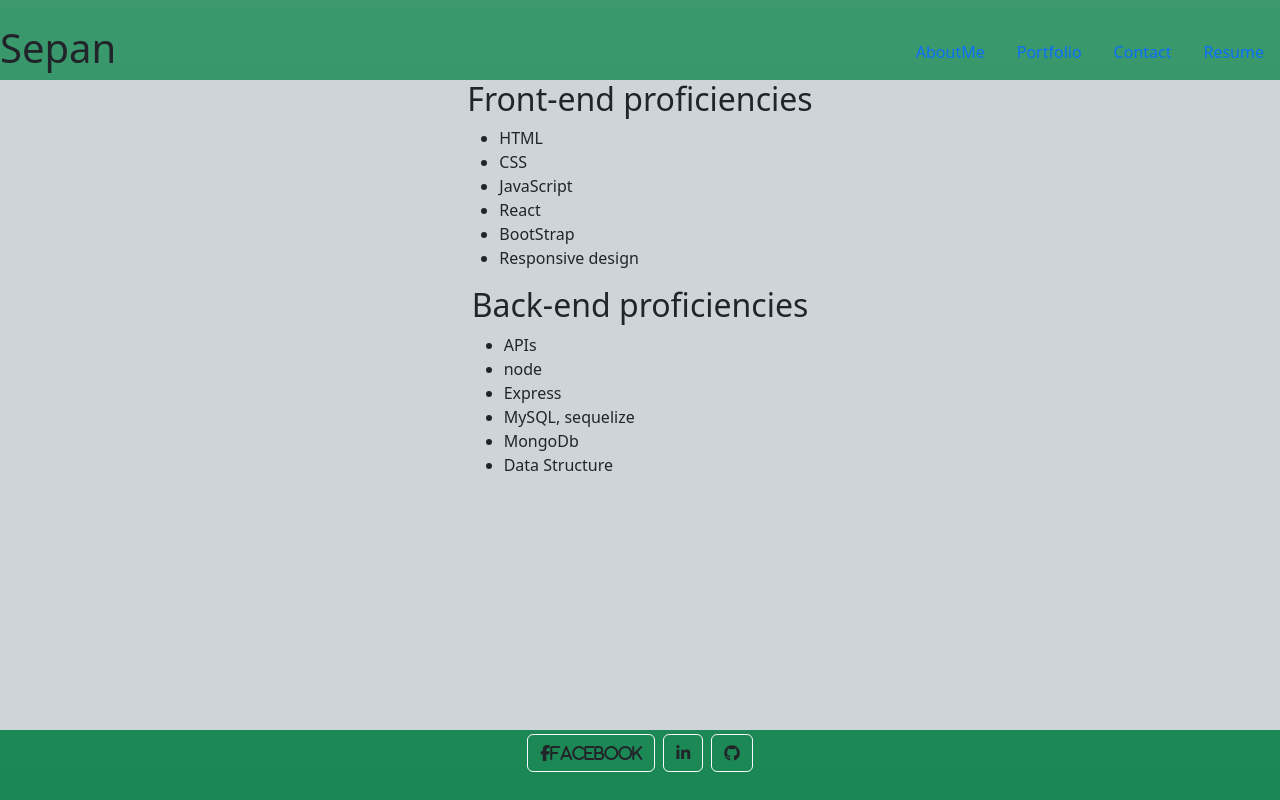
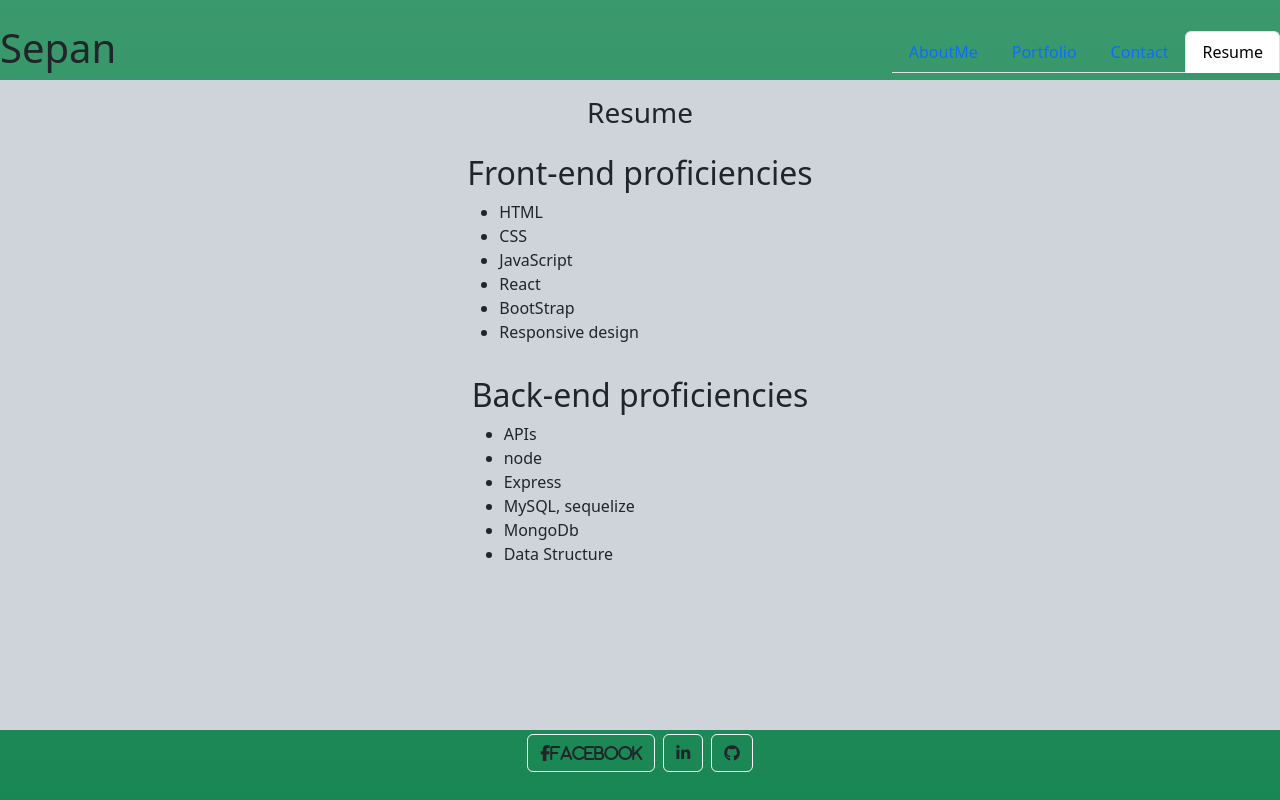
Before and after one commit to Sepan09/React-Portfolio, a React (Vite) app: page /Resume in a window 1280 px wide. Built offline with nearby package versions, Linux system fonts and the light colour scheme.

Commit message:
solving deployment problem

```diff
--- a/package.json
+++ b/package.json
@@ -6,7 +6,7 @@
   "scripts": {
     "dev": "vite",
     "start": "vite",
-    "build": "vite build",
+    "create": "vite build",
     "lint": "eslint src --ext js,jsx --report-unused-disable-directives --max-warnings 0",
     "preview": "vite preview"
   },
--- a/src/components/Card.jsx
+++ b/src/components/Card.jsx
@@ -1,3 +1,4 @@
+
 export default function Card() {
     return (
         <div className="card width: 18rem;" >
@@ -5,10 +6,16 @@ export default function Card() {
                 {/* <img src="../assets/sun.jpg" className="card-img-top" alt="..."/>
                 <h5 className="card-title">Card title</h5>
                 <p className="card-text">Some quick example text to build on the card title and make up the bulk of the content.</p> */}
-                <a href="#" className="btn ">Go somewhere
+                <a href="https://github.com/" className="btn">
                 <img src="../assets/sun.jpg" className="card-img-top" alt="..."/>
                 <h5 className="card-title">Card title</h5>
                 <p className="card-text">Some quick example text to build on the card title and make up the bulk of the content.</p>
+                </a>
+                <a
+                className="btn btn-outline-light btn-floating m-1"
+                href="https://github.com/"
+                role="button"
+                ><i className="fab fa-github text-dark"></i>
                 </a>
             </div>
         </div>
--- a/src/components/Navbar.jsx
+++ b/src/components/Navbar.jsx
@@ -7,7 +7,7 @@ const NavTabs = () => {
     return (
         <div className='d-flex justify-content-between align-items-center'>
             <h1 className='d-flex justify-content-start'>Sepan</h1>
-            <ul className='nav d-flex justify-content-end'>
+            <ul className='nav nav-tabs d-flex justify-content-end'>
                 <li className='nav-item'>
                     <Link
                         to="/"
@@ -16,7 +16,7 @@ const NavTabs = () => {
                         AboutMe
                     </Link>
                 </li>
-                <li className='Nav-item'>
+                <li className='nav-item'>
                     <Link
                         to='/Portfolio'
                         className={currentPage === '/Portfolio' ? 'nav-link active' : 'nav-link'}
@@ -24,7 +24,7 @@ const NavTabs = () => {
                         Portfolio
                     </Link>
                 </li>
-                <li className='Nav-item'>
+                <li className='nav-item'>
                     <Link
                         to='/Contact'
                         className={currentPage === '/Contact' ? 'nav-link active' : 'nav-link'}
@@ -32,7 +32,7 @@ const NavTabs = () => {
                         Contact
                     </Link>
                 </li>
-                <li className='Nav-item'>
+                <li className='nav-item'>
                     <Link
                         to='/Resume'
                         className={currentPage === '/Resume' ? 'nav-link active' : 'nav-link'}
--- a/src/pages/PortfolioPage.jsx
+++ b/src/pages/PortfolioPage.jsx
@@ -1,4 +1,4 @@
-import Card from "../components/card";
+import Card from "../components/Card";
 // import { Link } from 'react-router-dom'
 
 export default function Portfolio() {
--- a/src/pages/ResumePage.jsx
+++ b/src/pages/ResumePage.jsx
@@ -3,7 +3,8 @@
 export default function Resume() {
     return (
         <div className="d-flex flex-column align-items-center">
-            <section >
+            <h3 className="pt-3">Resume</h3>
+            <section className="pt-3">
                 <h2 className=''>Front-end proficiencies</h2>
                 <ul className=''>
                     <li>HTML</li>
@@ -14,7 +15,7 @@ export default function Resume() {
                     <li>Responsive design</li>
                 </ul>
             </section>
-            <section>
+            <section className="pt-3">
                 <h2>Back-end proficiencies</h2>
                 <ul>
                     <li>APIs</li>
```
